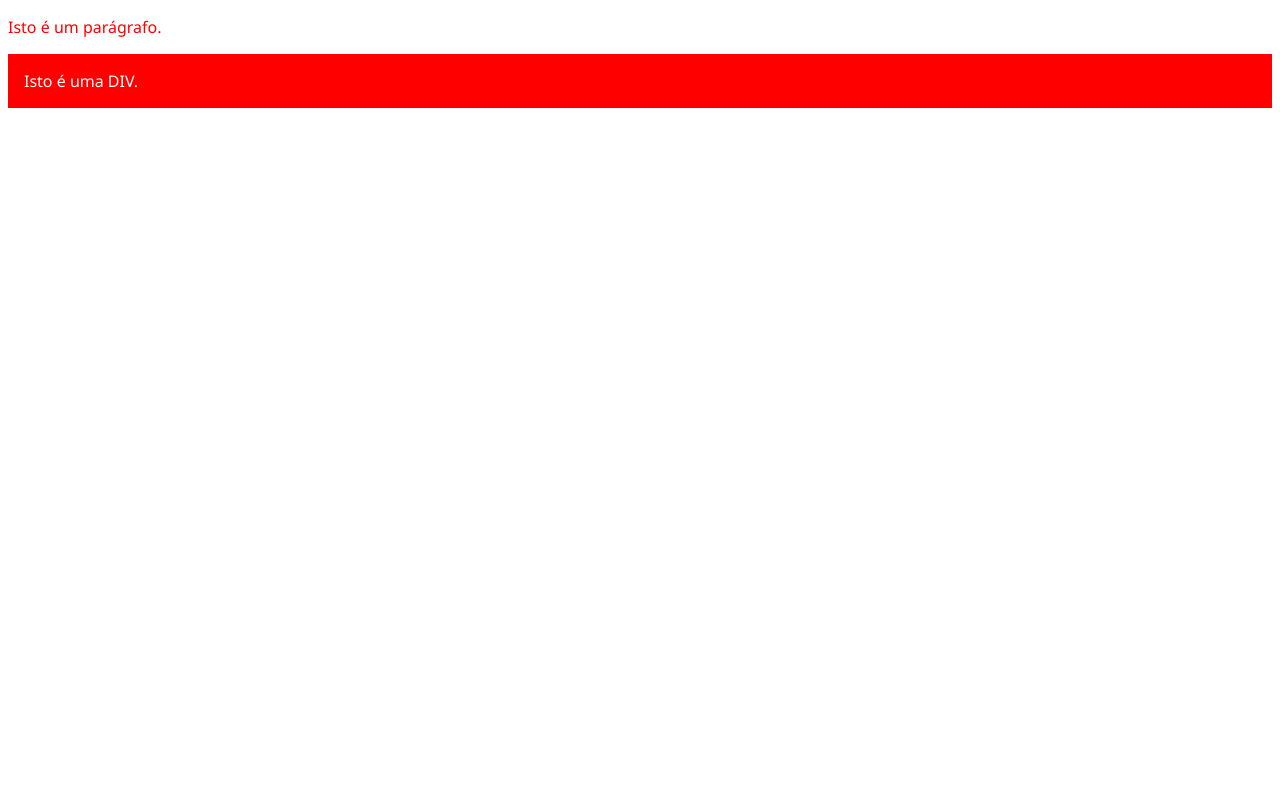
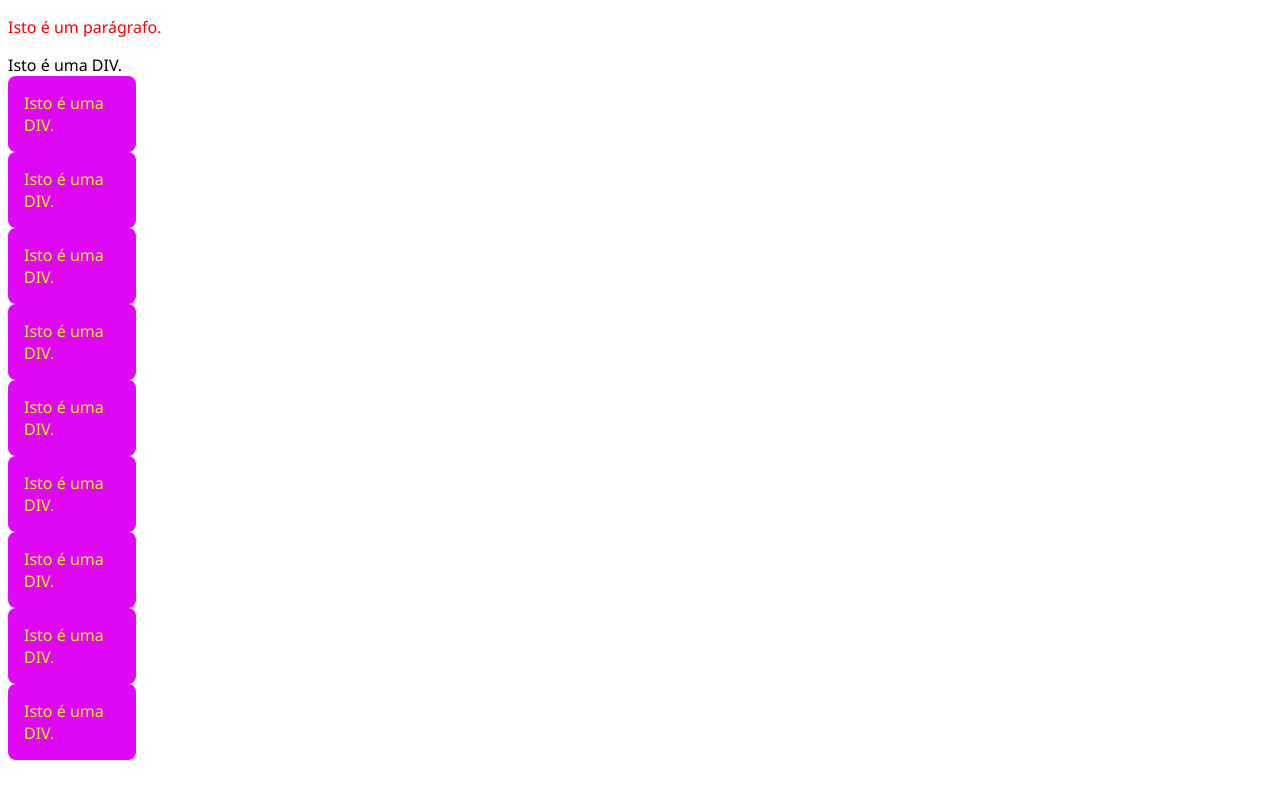
Before and after one commit to romarioviegas/pucbareirodiw4963101-exemplo01, a plain HTML site: page index.html in a window 1280 px wide. Drawn offline with Linux system fonts and the light colour scheme.

Commit message:
Update index.html

```diff
--- a/index.html
+++ b/index.html
@@ -2,21 +2,42 @@
 <html>
 
 <head>
-    <title>01</title>
+    <title>Exemplo 01</title>
     <meta charset="utf-8">
     <link rel="stylesheet" href="estilo.css">
     <style>
 p {
-    color: blue;
+   colo blu;
 }
-    #primeira-div {
-    color: white;
-    background-color: red;
+
+        div{
+            maargin: 1rem;
+        }
+
+        #primeiro-div {
+            colo write;
+            background-colo: red;
             padding: 1rem;
+        }
+
+        .conteiner {
+            border: 1px solid #a3a3a3;
+            box-shadow: .3rem .3rem .2rem .01rem #a3a3a3;
+            display: flex;
+            justify-content: space-evenly;
+            flex-wrap: wrap;
+        }
+
+        .item {
+            color: #f7f707;
+            background-color: #df07f7;
+            padding: 1rem;
+            width: 6rem;
+            border-radius: .5rem;
         }
         </style>
         </head>
-<p>
+
     <body>
         <p style="color: red;">
             Isto é um parágrafo.
@@ -25,6 +46,18 @@ p {
         <div id="primeira-div">
             Isto é uma DIV.
             </div>
+
+        <div class="item">Isto é uma DIV.</div>
+        <div class="item">Isto é uma DIV.</div>
+        <div class="item">Isto é uma DIV.</div>
+        <div class="container">
+            <div class="item">Isto é uma DIV.</div>
+            <div class="item">Isto é uma DIV.</div>
+            <div class="item">Isto é uma DIV.</div>
+            <div class="item">Isto é uma DIV.</div>
+            <div class="item">Isto é uma DIV.</div>
+            <div class="item">Isto é uma DIV.</div>
+        </div>
     </body>
 
     </html>
```
Lines whose indentation alone changed are shown as unchanged.
